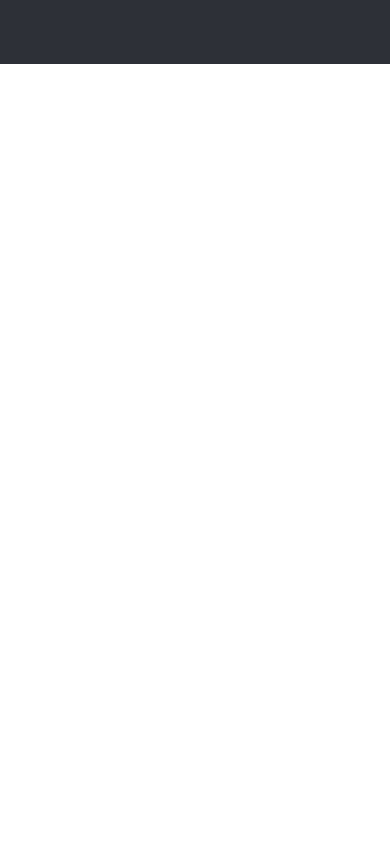
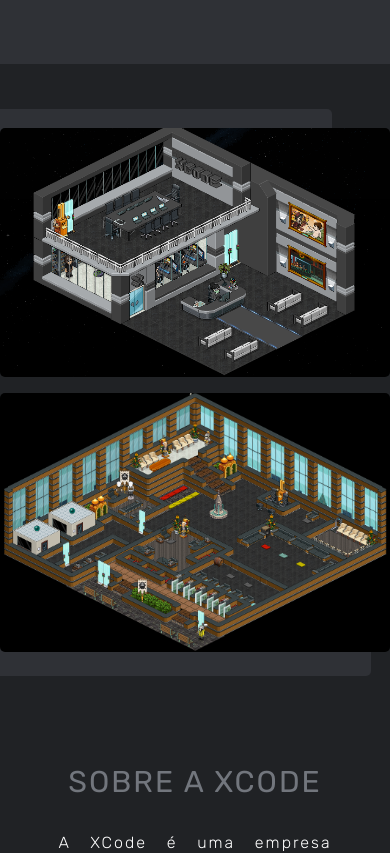
Before and after one commit to sovietes/xcode-clone, a Vue app: page / in a window 390 px wide. Shown: the part 780-1633 px from the top of the page. Before the commit the page ends 848 px from the top, so only its background shows below. Built offline with nearby package versions, Linux system fonts and the light colour scheme; what vue-typed-js would draw is missing.

Commit message:
:sparkles: Finalização da primeira parte do Main

```diff
--- a/src/App.vue
+++ b/src/App.vue
@@ -1,19 +1,31 @@
 <template>
   <div id="app">
     <Header />
+    <Main />
   </div>
 </template>
 
 <script>
-import { Header } from './components/organisms'
+import { Header, Main } from './components/organisms'
 
 export default {
   name: 'App',
   components: {
-    Header
+    Header,
+    Main
   },
   created() {
     document.title = 'XCode Clone'
+  },
+
+  mounted() {
+    let icons = document.createElement('script')
+    icons.setAttribute('type', 'module')
+    icons.setAttribute(
+      'src',
+      'https://unpkg.com/ionicons@5.5.2/dist/ionicons/ionicons.esm.js'
+    )
+    document.body.appendChild(icons)
   }
 }
 </script>
--- a/src/assets/css/global.css
+++ b/src/assets/css/global.css
@@ -19,4 +19,16 @@
   --font-white: rgb(255, 255, 255);
 }
 
-/* KEYFRAMES */
+/* BARRA DE ROLAGEM */
+::-webkit-scrollbar {
+  width: 5px;
+}
+
+::-webkit-scrollbar-track {
+  background-color: var(--bg-white);
+}
+
+::-webkit-scrollbar-thumb {
+  background-color: var(--font-dark);
+  border-radius: 10px;
+}
--- /dev/null
+++ b/src/components/molecules/ImageSection.vue
@@ -0,0 +1,122 @@
+<template>
+  <section class="images-container">
+    <div class="teste-one">
+      <img src="../../assets/img/central.png" id="first-image" />
+    </div>
+    <div class="teste-two">
+      <img src="../../assets/img/bp.png" id="second-image" />
+    </div>
+  </section>
+</template>
+
+<script>
+export default {}
+</script>
+
+<style lang="css" scoped>
+.images-container {
+  width: 30%;
+  display: flex;
+  flex-direction: column;
+  justify-content: center;
+}
+
+#first-image {
+  transform: rotate(5deg);
+}
+
+#second-image {
+  transform: rotate(-5deg);
+}
+
+img {
+  display: block;
+  max-width: 100%;
+  width: 100%;
+  border: 5px solid white;
+}
+
+@media screen and (max-width: 1100px) {
+  .images-container {
+    width: 50%;
+    flex-direction: column;
+    margin-top: 4rem;
+  }
+
+  img {
+    border: none;
+    border-radius: 5px;
+  }
+
+  img:first-child {
+    margin-bottom: 1rem;
+  }
+
+  #first-image {
+    transform: rotate(0deg);
+    position: relative;
+    display: flex;
+    left: -10%;
+  }
+
+  .teste-one,
+  .teste-two {
+    width: 100%;
+    position: relative;
+  }
+
+  .teste-one {
+    z-index: 10;
+  }
+
+  .teste-one::before {
+    content: '';
+    position: absolute;
+    width: 100%;
+    height: 90%;
+    background-color: var(--bg-white);
+    top: -7%;
+    border-radius: 5px;
+    left: -15%;
+  }
+
+  .teste-two::before {
+    content: '';
+    position: absolute;
+    width: 100%;
+    height: 90%;
+    background-color: var(--bg-white);
+    bottom: -3%;
+    border-radius: 5px;
+    right: -15%;
+  }
+
+  #second-image {
+    transform: rotate(0deg);
+    position: relative;
+    right: -10%;
+  }
+}
+
+@media screen and (max-width: 650px) {
+  .images-container {
+    width: 100%;
+  }
+
+  #first-image {
+    left: 0;
+  }
+
+  #second-image {
+    right: 0;
+  }
+
+  .teste-one::before {
+    right: 5%;
+  }
+
+  .teste-two::before {
+    right: 5%;
+  }
+}
+</style>
--- /dev/null
+++ b/src/components/molecules/TextSection.vue
@@ -0,0 +1,122 @@
+<template>
+  <section class="text-container">
+    <h3 class="title">sobre a xcode</h3>
+    <p class="text">
+      A XCode é uma empresa independente que surgiu da necessidade tecnológica
+      encontrada dentro do ramo policial do Habbo Hotel, em função de distribuir
+      as ferramentas necessárias para alavancar a tecnologia e competitividade
+      justa entre empresas sem que seja necessário um investimento financeiro
+      alto em troca de um serviço profissional.<br /><br />
+      Atualmente, com uma equipe de cinco sócios majoritários responsáveis por
+      seus respectivos departamentos, a XCode atua no desenvolvimento de
+      softwares, design, inteligência, arquitetura e consultoria de todas as
+      empresas aliadas.
+    </p>
+    <div class="socials">
+      <a href="#" class="social">
+        <ion-icon name="logo-facebook"></ion-icon><span>@xcodesystems</span>
+      </a>
+
+      <a href="#" class="social">
+        <ion-icon name="logo-behance"></ion-icon><span>nossos projetos</span>
+      </a>
+    </div>
+  </section>
+</template>
+
+<script>
+export default {}
+</script>
+
+<style lang="css" scoped>
+.socials {
+  display: flex;
+}
+
+.social {
+  display: inline-flex;
+  justify-content: center;
+  align-items: center;
+  cursor: pointer;
+  padding: 10px;
+  border-radius: 10px;
+  transition: all 1s ease 0s;
+  margin-right: 30px;
+}
+
+a {
+  text-decoration: none;
+}
+
+ion-icon {
+  color: rgb(67, 180, 129);
+  font-size: 35px;
+  transition: all 1s ease 0s;
+}
+
+span {
+  color: var(--font-dark);
+  text-transform: uppercase;
+  margin-left: 10px;
+  transition: all 1s ease 0s;
+}
+
+.social:hover ion-icon,
+.social:hover span {
+  color: white;
+}
+
+.social:hover {
+  background: rgb(67, 180, 129);
+}
+
+.text-container {
+  width: 30%;
+  display: flex;
+  flex-direction: column;
+  justify-content: center;
+}
+
+.title {
+  color: var(--font-dark);
+  text-transform: uppercase;
+  font-size: 1.875rem;
+  font-weight: 400;
+  margin-bottom: 1.875rem;
+}
+
+.text {
+  color: var(--font-white);
+  margin-bottom: 1.5625rem;
+  line-height: 1.5625rem;
+  text-align: justify;
+  font-weight: 200;
+}
+
+@media screen and (max-width: 1550px) {
+  .text-container {
+    width: 50%;
+  }
+}
+
+@media screen and (max-width: 1100px) {
+  .text-container {
+    margin-top: 6rem;
+    width: 70%;
+  }
+
+  .title {
+    text-align: center;
+    letter-spacing: none;
+  }
+
+  .socials {
+    justify-content: center;
+    flex-wrap: wrap;
+  }
+
+  .social {
+    margin-right: 0;
+  }
+}
+</style>
--- /dev/null
+++ b/src/components/molecules/index.js
@@ -0,0 +1,2 @@
+export { default as ImageSection } from './ImageSection'
+export { default as TextSection } from './TextSection'
--- /dev/null
+++ b/src/components/organisms/Main.vue
@@ -0,0 +1,15 @@
+<template>
+  <main class="container">
+    <Presentation />
+    <Partners />
+  </main>
+</template>
+
+<script>
+import Presentation from './Presentation'
+import Partners from './Partners'
+
+export default {
+  components: { Presentation, Partners }
+}
+</script>
--- /dev/null
+++ b/src/components/organisms/Partners.vue
@@ -0,0 +1,26 @@
+<template>
+  <section class="partners">
+    <h3>Nossos parceiros</h3>
+    <img src="../../assets/img/goph.png" />
+  </section>
+</template>
+
+<script>
+import { partners } from '../../utils/db.json'
+
+export default {
+  computed: {
+    $partners() {
+      return partners
+    }
+  }
+}
+</script>
+
+<style lang="css" scoped>
+.partners {
+  width: 100%;
+  height: 100vh;
+  background-color: var(--bg-white);
+}
+</style>
--- /dev/null
+++ b/src/components/organisms/Presentation.vue
@@ -0,0 +1,32 @@
+<template>
+  <div class="container">
+    <ImageSection />
+    <TextSection />
+  </div>
+</template>
+
+<script>
+import { ImageSection, TextSection } from '../molecules'
+
+export default {
+  components: { ImageSection, TextSection }
+}
+</script>
+
+<style lang="css" scoped>
+.container {
+  width: 100%;
+  height: 100vh;
+  background-color: var(--bg-dark);
+  display: flex;
+  justify-content: space-around;
+}
+
+@media screen and (max-width: 1100px) {
+  .container {
+    flex-direction: column;
+    align-items: center;
+    height: auto;
+  }
+}
+</style>
--- a/src/components/organisms/index.js
+++ b/src/components/organisms/index.js
@@ -1 +1,2 @@
 export { default as Header } from './Header'
+export { default as Main } from './Main'
--- /dev/null
+++ b/src/utils/db.json
@@ -0,0 +1,10 @@
+{
+  "partners": [
+    {
+      "id": 1,
+      "name": "GOPH - Grupo Organizado de Polícia Habbiana",
+      "description": "Maior organização policial do Habbo hotel.",
+      "icon": "goph.png"
+    }
+  ]
+}
```
Also changed, not shown: src/assets/img/goph.png (added), 1 other file (tests, documents, lock files or other folders).
